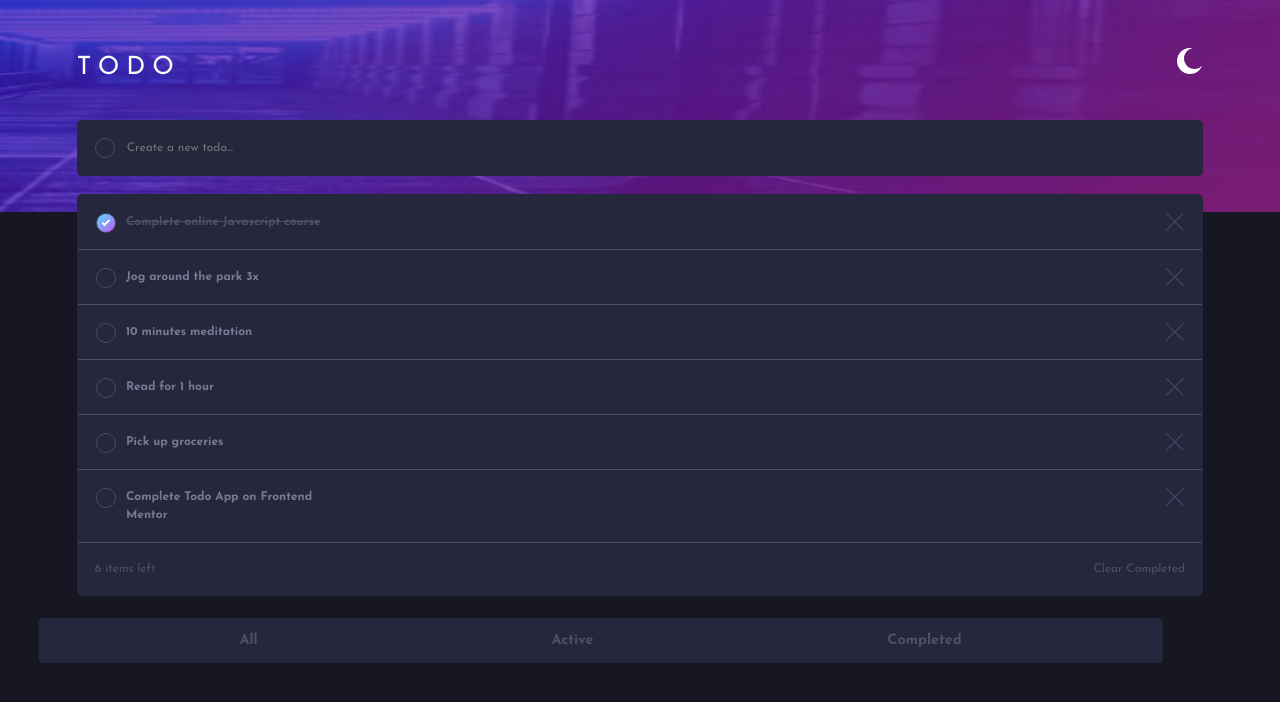
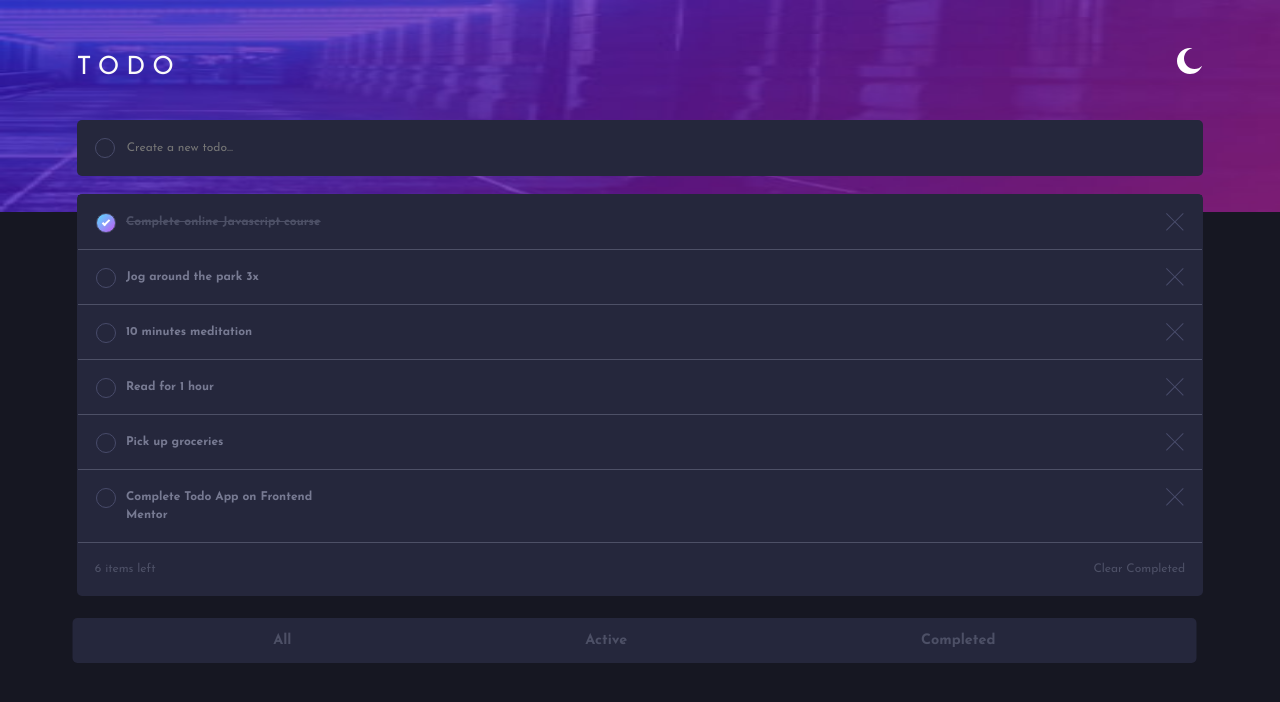
Before and after one commit to tanselbay1/todo-app, a React (Create React App) app: page / in a window 1280 px wide. Shown: the top 702 px of the page. Built offline with nearby package versions, Linux system fonts and the light colour scheme.

Commit message:
Fix moving filter actions on scale bug

```diff
--- a/src/assets/style-components/_filter.scss
+++ b/src/assets/style-components/_filter.scss
@@ -8,14 +8,22 @@
 
   .filter-actions {
     @include flex(row, center);
+    box-shadow: 0 15px 15px 3px rgba(187, 187, 187, 0.2);
+    border-radius: 5px;
     justify-content: space-around;
-    border-radius: 5px;
     padding: 1rem 4.5rem;
     position: absolute;
     top: 6.2rem;
-    transform: translateX(-5%);
+    transform: translateX(-4%);
     width: 100%;
-    box-shadow: 0 15px 15px 3px rgba(187, 187, 187, 0.2);
+
+    @include small {
+      transform: translateX(-3%);
+    }
+
+    @include medium {
+      transform: translateX(-2%);
+    }
 
     span {
       font-size: 1.2rem;
--- a/src/assets/style-components/_mixins.scss
+++ b/src/assets/style-components/_mixins.scss
@@ -4,6 +4,12 @@
   display: flex;
   flex-direction: $direction;
   align-items: $align;
+}
+
+@mixin small {
+  @media screen and(min-width: 640px) {
+    @content;
+  }
 }
 
 @mixin medium {
--- a/src/assets/style.css
+++ b/src/assets/style.css
@@ -223,14 +223,24 @@ h2.no-items {
   display: flex;
   flex-direction: row;
   align-items: center;
+  box-shadow: 0 15px 15px 3px rgba(187, 187, 187, 0.2);
+  border-radius: 5px;
   justify-content: space-around;
-  border-radius: 5px;
   padding: 1rem 4.5rem;
   position: absolute;
   top: 6.2rem;
-  transform: translateX(-5%);
+  transform: translateX(-4%);
   width: 100%;
-  box-shadow: 0 15px 15px 3px rgba(187, 187, 187, 0.2);
+}
+@media screen and (min-width: 640px) {
+  .filter-container .filter-actions {
+    transform: translateX(-3%);
+  }
+}
+@media screen and (min-width: 768px) {
+  .filter-container .filter-actions {
+    transform: translateX(-2%);
+  }
 }
 .filter-container .filter-actions span {
   font-size: 1.2rem;
```
Also changed, not shown: 1 other file (tests, documents, lock files or other folders).
